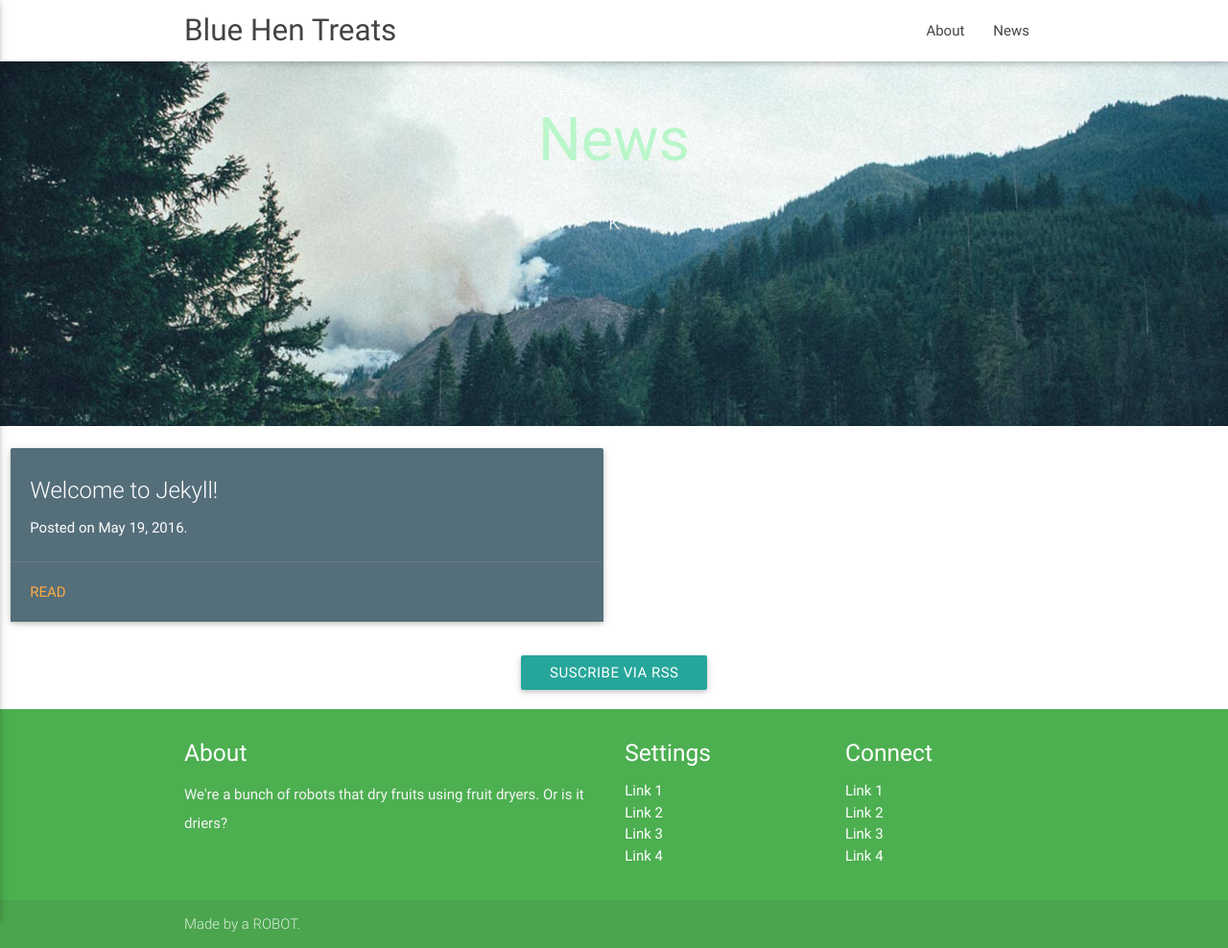
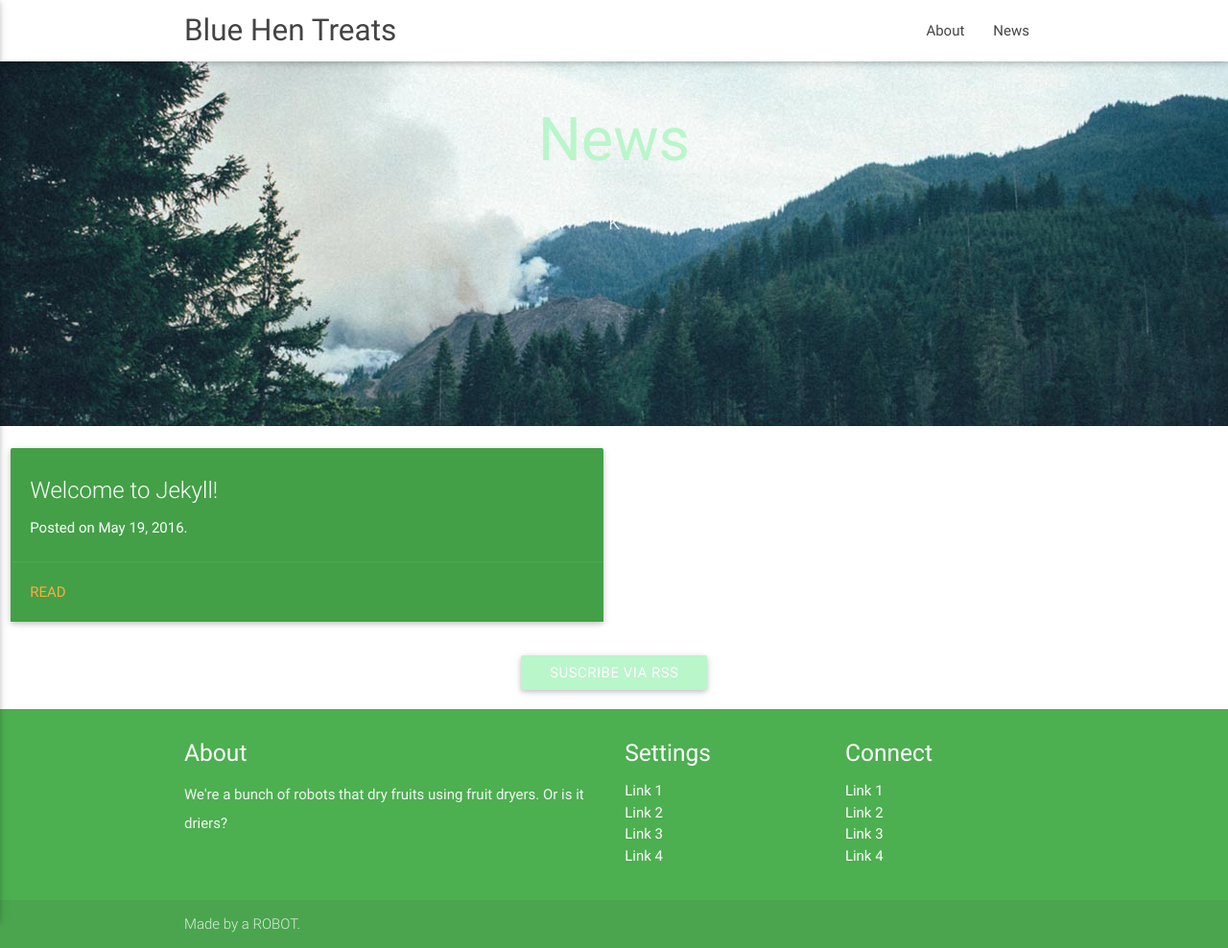
Before and after one commit to veggiedefender/bluehentreats, a Jekyll site: the page built from news.html, in a window 1280 px wide. Shown: the whole page at 96% size. Built offline with Jekyll 4.4.1, drawn with Linux system fonts in a browser that asks for light colours; nearby versions of some CDN libraries.

Commit message:
Update news.html

```diff
--- a/news.html
+++ b/news.html
@@ -23,13 +23,13 @@ layout: default
     <div class="row">
       {% for post in site.posts %}
         <div class="col s12 m6">
-          <div class="card blue-grey darken-1">
+          <div class="card green darken-1">
             <div class="card-content white-text">
               <span class="card-title">{{ post.title }}</span>
               <p>Posted on {{ post.date | date: "%b %-d, %Y" }}.</p>
             </div>
             <div class="card-action">
-              <a href="{{ post.url | prepend: site.baseurl }}">Read</a>
+              <a href="http://veggiedefender.github.io/bluehentreats/{{ post.url }}">Read</a>
             </div>
           </div>
         </div>
@@ -37,6 +37,6 @@ layout: default
     </div>
   </ul>
   <div class="row center">
-    <a class="waves-effect waves-light btn center-align" href="feed.xml">Suscribe via RSS</a>
+    <a class="waves-effect waves-light btn center-align green accent-1" href="feed.xml">Suscribe via RSS</a>
   </div>
 </div>
```
